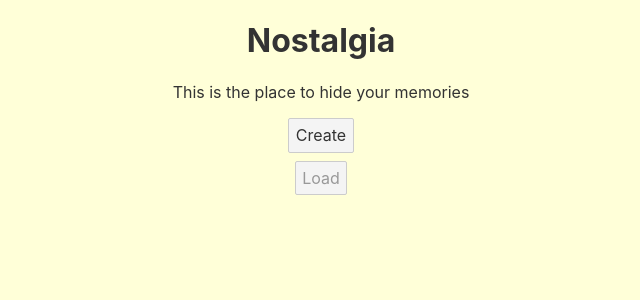
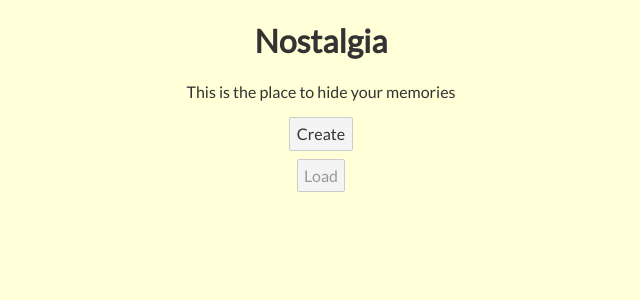
Before and after one commit to KonradLinkowski/Nostalgia, a Svelte app: page / in a window 1280 px wide. Shown: the top 300 px of the page, without its empty margins (319-959 px from the left). Built offline with nearby package versions, Linux system fonts and the light colour scheme.

Commit message:
Add lato font

```diff
--- a/public/global.css
+++ b/public/global.css
@@ -23,7 +23,7 @@
 	background-color: var(--background-color);
 	margin: 0;
 	box-sizing: border-box;
-	font-family: -apple-system, BlinkMacSystemFont, "Segoe UI", Roboto, Oxygen-Sans, Ubuntu, Cantarell, "Helvetica Neue", sans-serif;
+	font-family: 'Lato', -apple-system, BlinkMacSystemFont, "Segoe UI", Roboto, Oxygen-Sans, Ubuntu, Cantarell, "Helvetica Neue", sans-serif;
 }
 
 a {
--- a/public/index.html
+++ b/public/index.html
@@ -4,7 +4,8 @@
 	<meta charset='utf-8'>
 	<meta name='viewport' content='width=device-width,initial-scale=1'>
 
-	<title>Svelte app</title>
+	<title>Nostalgia</title>
+	<link href="https://fonts.googleapis.com/css?family=Lato&display=swap" rel="stylesheet">
 
 	<link rel='icon' type='image/png' href='/favicon.png'>
 	<link rel='stylesheet' href='/global.css'>
```
